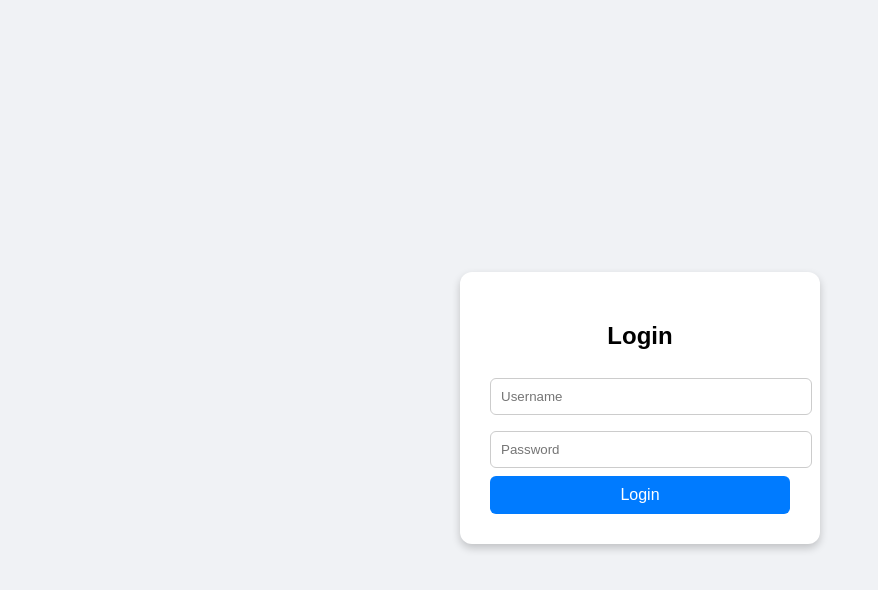
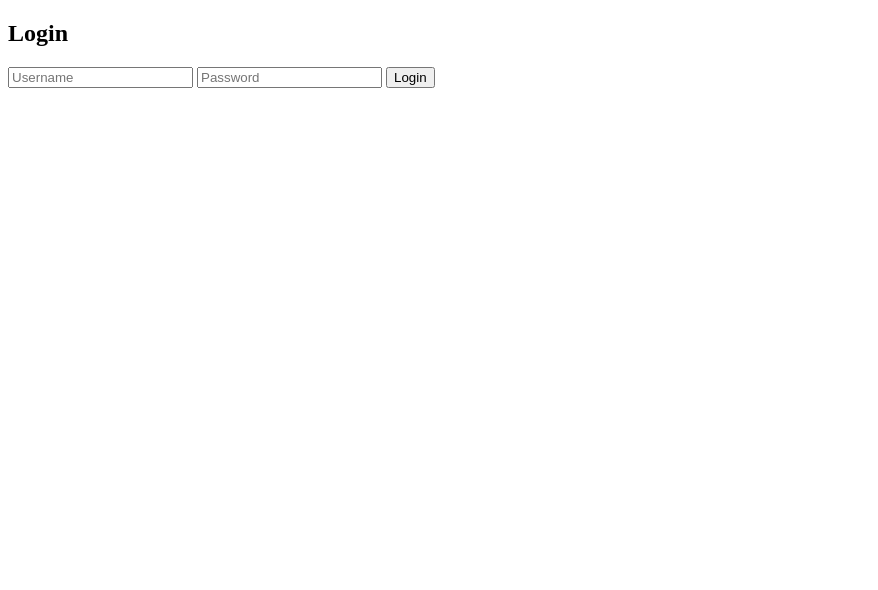
Before and after one commit to Imayank-45/loginpage, a plain HTML site: page index.html in a window 1280 px wide. Shown: the whole page, without its empty margins (0-878 px from the left). Drawn offline with Linux system fonts and the light colour scheme.

Commit message:
Update index.html

```diff
--- a/index.html
+++ b/index.html
@@ -4,47 +4,6 @@
   <meta charset="UTF-8">
   <meta name="viewport" content="width=device-width, initial-scale=1.0">
   <title>Login Page</title>
-  <style>
-    body {
-      font-family: Arial, sans-serif;
-      background: #f0f2f5;
-      display: flex;
-      height: 100vh;
-      justify-content: center;
-      align-items: center;
-    }
-    .login-box {
-      background: white;
-      padding: 30px;
-      border-radius: 12px;
-      box-shadow: 0px 4px 8px rgba(0,0,0,0.2);
-      width: 300px;
-    }
-    .login-box h2 {
-      text-align: center;
-      margin-bottom: 20px;
-    }
-    .login-box input {
-      width: 100%;
-      padding: 10px;
-      margin: 8px 0;
-      border: 1px solid #ccc;
-      border-radius: 6px;
-    }
-    .login-box button {
-      width: 100%;
-      padding: 10px;
-      background: #007bff;
-      border: none;
-      color: white;
-      font-size: 16px;
-      border-radius: 6px;
-      cursor: pointer;
-    }
-    .login-box button:hover {
-      background: #0056b3;
-    }
-  </style>
 </head>
 <body>
   <div class="login-box">
```
